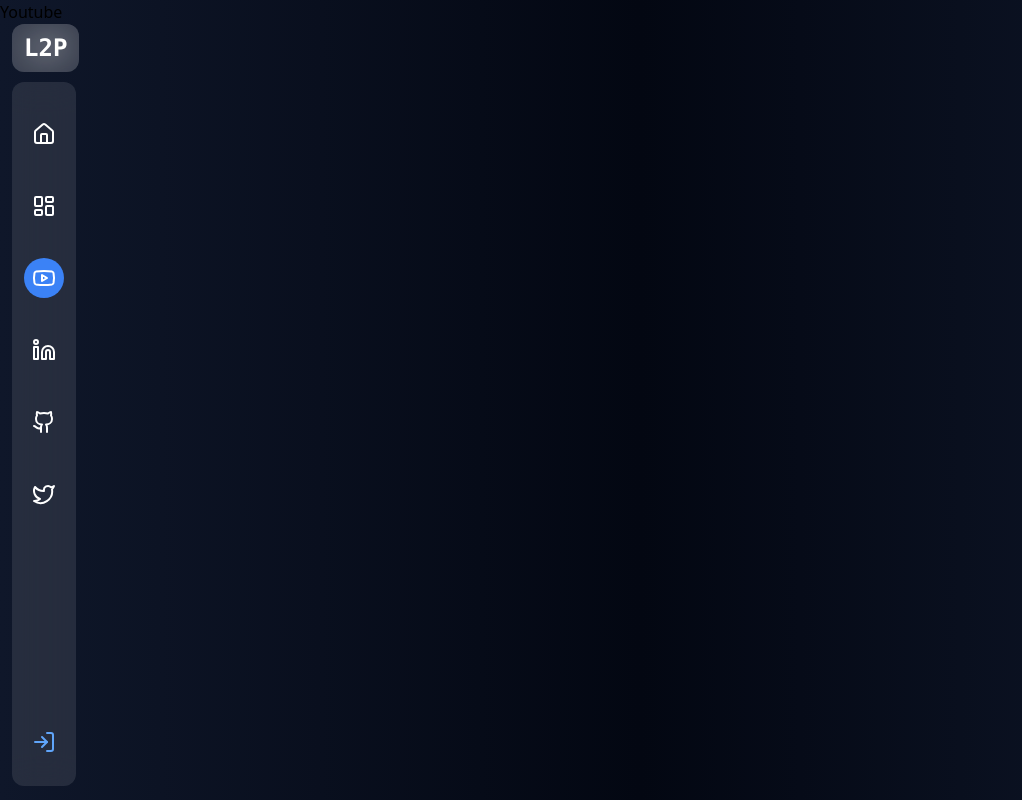
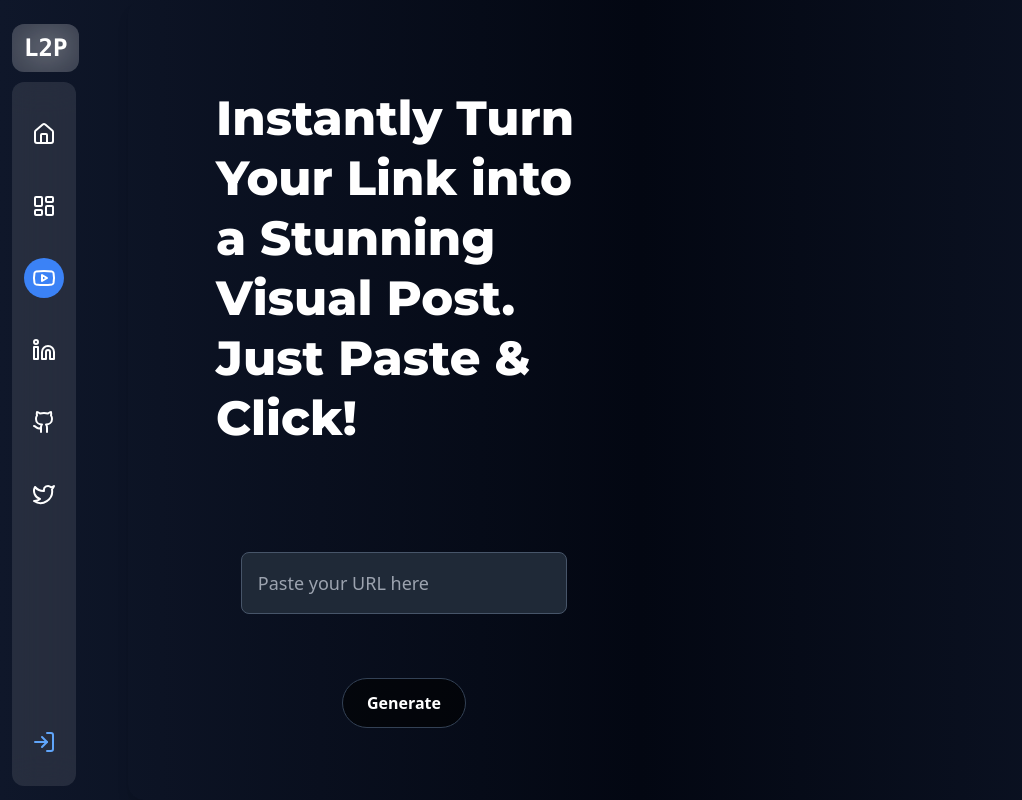
Before and after one commit to sheninthjr/linktocard, a Next.js app: page /youtube in a window 1280 px wide. Shown: the whole page, without its empty margins (0-1022 px from the left). Built offline with nearby package versions, Linux system fonts and the light colour scheme.

Commit message:
Home Component title props added

```diff
--- a/app/(home)/home/page.tsx
+++ b/app/(home)/home/page.tsx
@@ -2,6 +2,6 @@ import { HomePage } from "@/components/HomePage";
 
 export default function Home() {
   return (
-    <HomePage />
+    <HomePage title="youtube"/>
 );
 }
--- a/app/(home)/youtube/page.tsx
+++ b/app/(home)/youtube/page.tsx
@@ -1,5 +1,7 @@
+import { HomePage } from "@/components/HomePage";
+
 export default function Youtube() {
     return(
-        <div>Youtube</div>
+        <HomePage title="youtube" />
     )
 }
--- a/components/HomePage.tsx
+++ b/components/HomePage.tsx
@@ -14,7 +14,7 @@ export interface Response {
   userId: string;
   views: string;
 }
-export function HomePage() {
+export function HomePage({title}: {title: string}) {
   const [url, setUrl] = useState("");
   const [buttonClicked, setButtonClicked] = useState(false);
   const [isLoading, setIsLoading] = useState(false);
@@ -31,6 +31,7 @@ export function HomePage() {
 
   const handleButtonClick = async () => {
     setIsLoading(true);
+    if(title === 'youtube') {
       const response = await axios.post("api/youtube", { url });
       setMetaData({
         title: response.data.title,
@@ -42,6 +43,7 @@ export function HomePage() {
         imagePath: response.data.imagePath,
         views: response.data.views
       });
+    }
     setIsLoading(false);
     setButtonClicked(true);
   };
```
Lines whose indentation alone changed are shown as unchanged.
